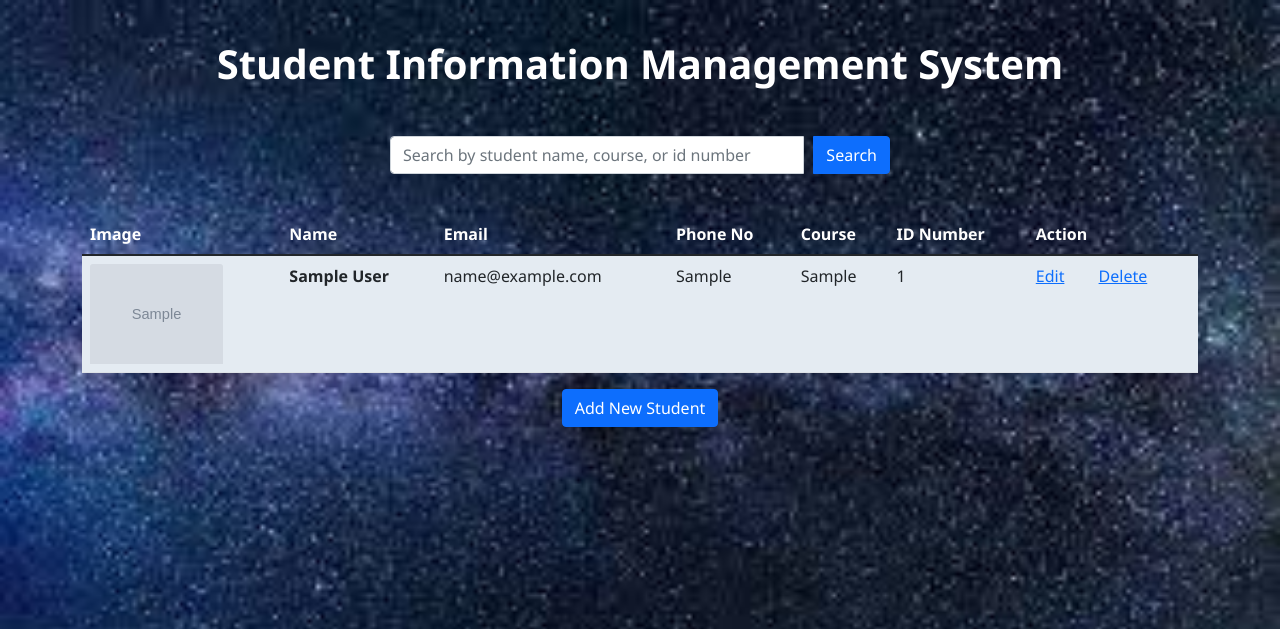
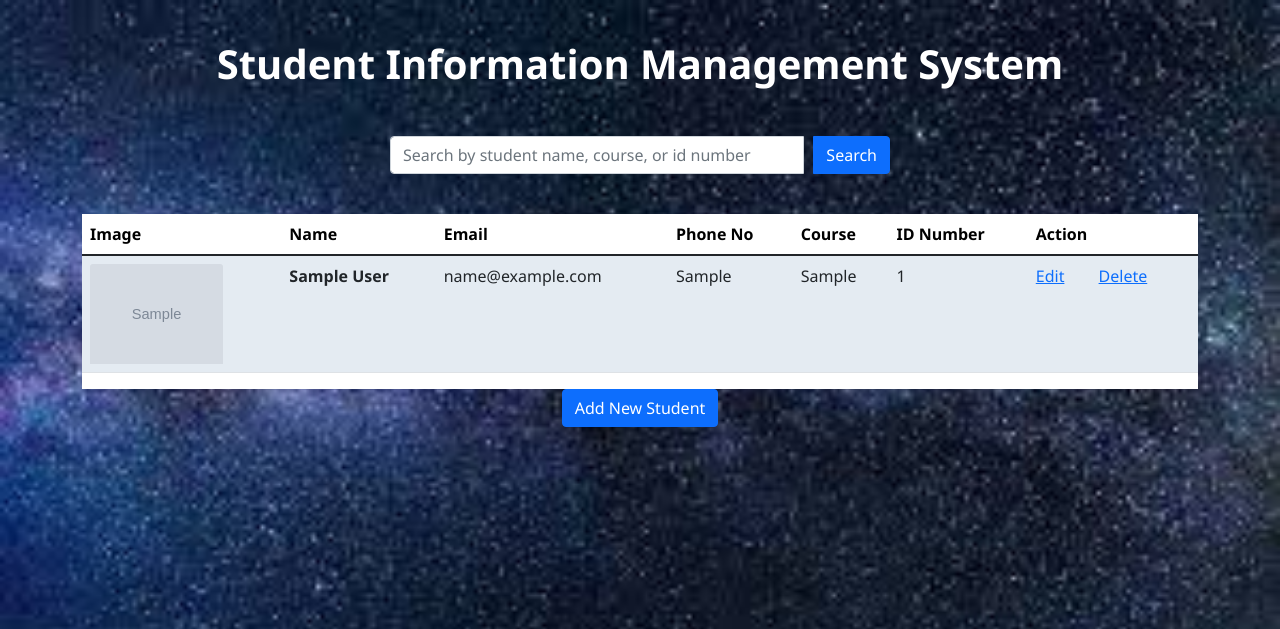
Before and after one commit to racie7/crud, a Django app: page / in a window 1280 px wide. Shown: the top 629 px of the page. Run offline with Django 3.2, Linux system fonts and the light colour scheme; tables that the repository leaves empty hold one stand-in row (values such as "Sample post"); grey boxes marked "Sample" are stand-in pictures.

Commit message:
more table styling and migrations

```diff
--- a/student/templates/student/list.html
+++ b/student/templates/student/list.html
@@ -22,9 +22,9 @@
         </form>
     </div>
     <br>
-    <div class="table-responsive">
+    <div class="table-responsive" style="background-color: white">
     <table class="table table-striped">
-        <thead style="color: white;">
+        <thead style="color: black;">
             <tr>
                 <th scope="col">Image</th>
                 <th scope="col">Name</th>
```
Also changed, not shown: media/images/WhatsApp_Image_2022-04-05_at_9.42.13_PM_RyrUw7G.jpeg (added), media/images/WhatsApp_Image_2022-04-05_at_9.57.09_PM_JFroASr.jpeg (added), media/images/WhatsApp_Image_2022-04-05_at_9.57.09_PM_L8gAhi2.jpeg (added), media/images/WhatsApp_Image_2022-04-05_at_9.57.09_PM_MrSUHCp.jpeg (added), media/images/WhatsApp_Image_2022-04-05_at_9.57.09_PM_NyoMmKH.jpeg (added), media/images/WhatsApp_Image_2022-04-05_at_9.57.09_PM_kAJuIZv.jpeg (added), student/migrations/0001_initial.py, student/migrations/0002_student_image.py (renamed from student/migrations/0002_employee_image.py), student/migrations/0003_alter_student_stud_contact_alter_student_stud_course_and_more.py, student/migrations/0003_rename_stud_role_student_stud_course_and_more.py (deleted).
